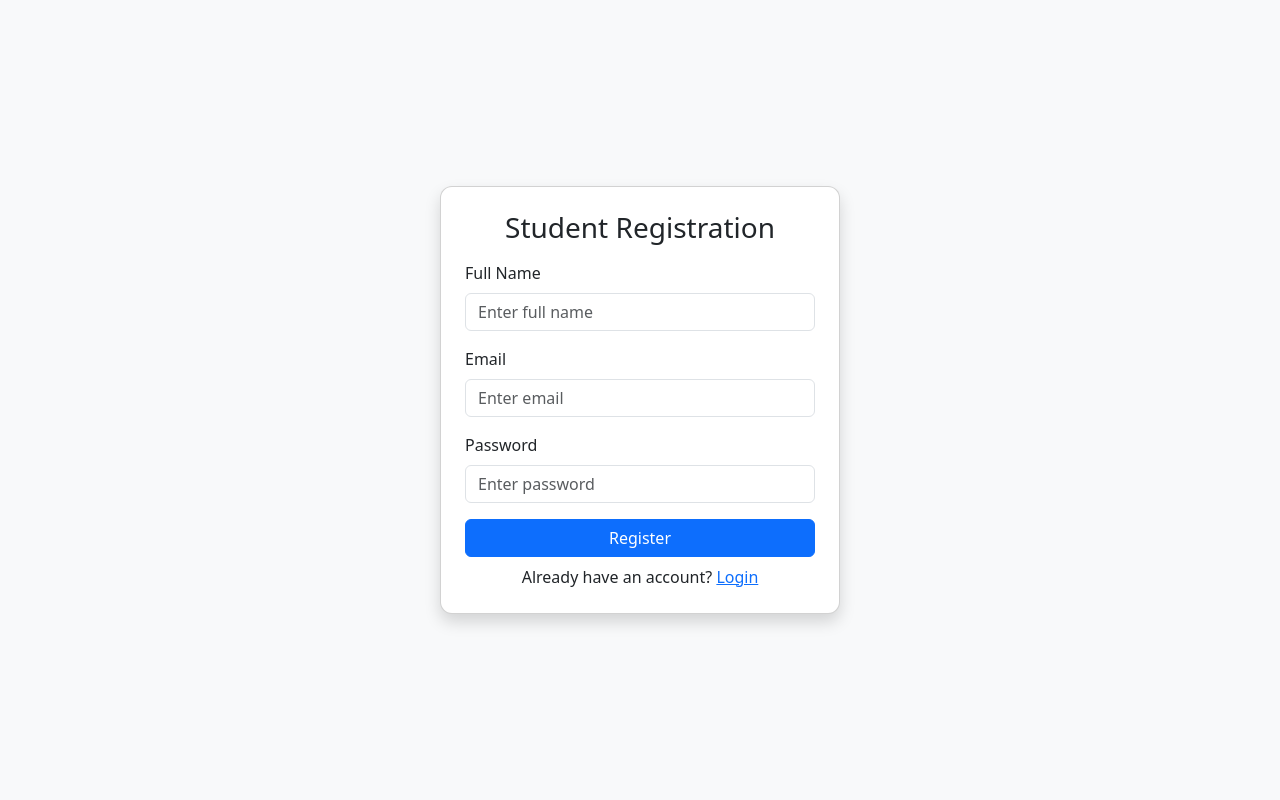
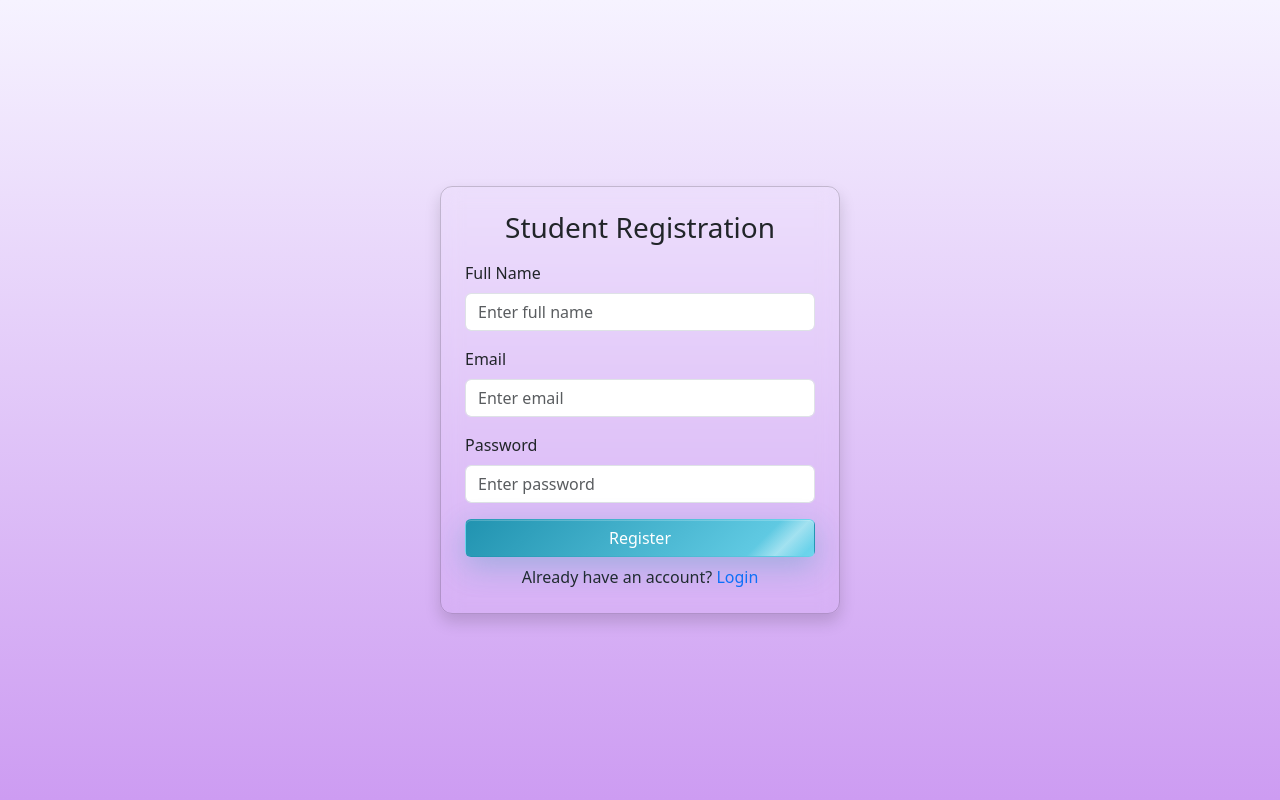
Before and after one commit to Ghanashyamgudela/Student-Leave-Management-System, a Flask app: page /register in a window 1280 px wide. Run offline with Flask 3, Linux system fonts and the light colour scheme; some libraries are stand-ins or nearby versions.

Commit message:
Update register.html

```diff
--- a/templates/register.html
+++ b/templates/register.html
@@ -8,10 +8,56 @@
     <!-- Bootstrap CSS -->
     <link href="https://cdn.jsdelivr.net/npm/bootstrap@5.3.2/dist/css/bootstrap.min.css" rel="stylesheet">
 
+    <style>
+        body{
+            background-image: linear-gradient(to top, #cd9cf2 0%, #f6f3ff 100%);
+            background-repeat: no-repeat;
+            background-position: center;
+            background-attachment: fixed;
+        }
+        .shadow{
+            background: inherit;
+            backdrop-filter: blur(10px);
+            box-shadow: 0 8px 16px rgba(0,0,0,0.2);
+
+        }
+        .text-center a{
+            text-decoration: none!important;
+        }
+        .shine-button {
+            position: relative;
+            overflow: hidden;
+        }
+        .shine-button::before {
+            content: '';
+            position: absolute;
+            height: 250%;
+            width: 40px;
+            top: 0;
+            left: -60px;
+            background: linear-gradient(90deg, transparent, rgba(255,255,255,0.4), transparent);
+            transform: rotate(45deg) translateY(-35%);
+            animation: shine 3s ease infinite;
+        }
+        @keyframes shine {
+            0% { left: -80px; }
+            40%,100% { left: calc(100% + 20px); }
+        }
+        .button-blue {
+            background: linear-gradient(135deg, #2193b0 0%, #6dd5ed 100%);
+            color: #fff;
+            box-shadow: 0 10px 30px rgba(33,147,176,0.3), inset 0 1px 0 rgba(255,255,255,0.2);
+        }
+        .button-blue:hover {
+            transform: translateY(-3px);
+            box-shadow: 0 15px 40px rgba(33,147,176,0.5), inset 0 1px 0 rgba(255,255,255,0.3);
+        }
+    </style>
+
 </head>
 <body class="bg-light">
 
-    <div class="container d-flex justify-content-center align-items-center" style="height: 100vh;">
+    <div id="e" class="container d-flex justify-content-center align-items-center" style="height: 100vh;">
 
         <div class="card shadow p-4" style="width: 400px; border-radius: 12px;">
 
@@ -43,10 +89,10 @@
                     <input type="password" name="password" id="password" class="form-control" placeholder="Enter password" required>
                 </div>
 
-                <button type="submit" class="btn btn-primary w-100">Register</button>
+                <button type="submit" class="btn shine-button button-blue w-100">Register</button>
 
                 <div class="text-center mt-2">
-                    Already have an account? <a href="/">Login</a>
+                    Already have an account? <a href="/login">Login</a>
                 </div>
 
             </form>
```
